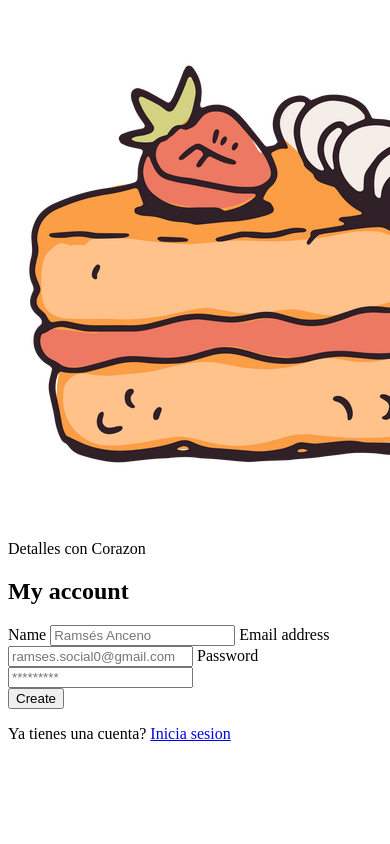
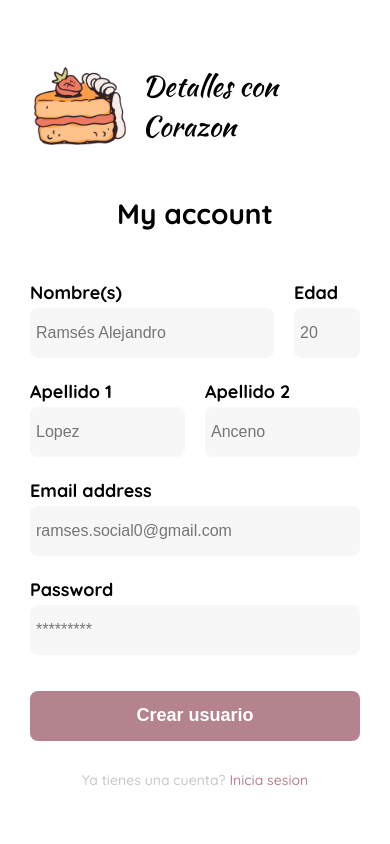
Before and after one commit to ramsceoskull/WEB, a PHP site: page /signup/ in a window 390 px wide; the page is wider, and only the part inside the window is pictured. Run offline with PHP 8.4, Linux system fonts and the light colour scheme.

Commit message:
Mobile design finished (signup page)

```diff
--- a/signup/index.html
+++ b/signup/index.html
@@ -9,6 +9,7 @@
 	<link href="https://fonts.googleapis.com/css2?family=Kaushan+Script&family=Poppins:ital,wght@0,100;0,200;0,300;0,400;0,500;0,600;0,700;0,800;0,900;1,100;1,200;1,300;1,400;1,500;1,600;1,700;1,800;1,900&display=swap" rel="stylesheet">
 	<link href="https://fonts.googleapis.com/css2?family=Poppins:ital,wght@0,100;0,200;0,300;0,400;0,500;0,600;0,700;0,800;0,900;1,100;1,200;1,300;1,400;1,500;1,600;1,700;1,800;1,900&display=swap" rel="stylesheet">
   <link href="https://fonts.googleapis.com/css2?family=Quicksand:wght@300;500;700&display=swap" rel="stylesheet">
+	<link rel="stylesheet" href="./style.css">
   <title>Registrate | Detalles con Corazon</title>
 </head>
 <body>
@@ -19,23 +20,42 @@
 		</div>
 		<h1 class="title">My account</h1>
 		<form action="../php/registerUser.php" method="post" class="form">
-			<div>
-				<label for="name" class="label">Name</label>
-				<input type="text" id="name" placeholder="Ramsés Anceno" class="input input-name">
+			<section class="split80">
+				<div>
+					<label for="name" class="label">Nombre(s)</label>
+					<input type="text" id="name" name="nombre" placeholder="Ramsés Alejandro" class="input input-name">
+				</div>
 
-				<label for="email" class="label">Email address</label>
-				<input type="email" id="email" placeholder="ramses.social0@gmail.com" class="input input-email">
+				<div>
+					<label for="age" class="label">Edad</label>
+					<input type="number" id="age" name="age" placeholder="20" class="input input-age">
+				</div>
+			</section>
 
-				<label for="password" class="label">Password</label>
-				<input type="password" id="password" placeholder="*********" class="input input-password">
-			</div>
+			<section class="split-half">
+				<div>
+					<label for="apellidoP" class="label">Apellido 1</label>
+					<input type="text" id="apellidoP" name="apellidoP" placeholder="Lopez" class="input input-lastname">
+				</div>
 
-			<input type="submit" value="Create" class="primary-button login-button">
+				<div>
+					<label for="apellidoM" class="label">Apellido 2</label>
+					<input type="text" id="apellidoM" name="apellidoM" placeholder="Anceno" class="input input-lastname">
+				</div>
+			</section>
+
+			<label for="email" class="label">Email address</label>
+			<input type="email" id="email" name="email" placeholder="ramses.social0@gmail.com" class="input input-email">
+
+			<label for="password" class="label">Password</label>
+			<input type="password" id="password" name="password" placeholder="*********" class="input input-password">
+
+			<input type="submit" value="Crear usuario" class="primary-button signup-button">
+			<p class="member">
+				<span>Ya tienes una cuenta?</span>
+				<a href="../login/">Inicia sesion</a>
+			</p>
 		</form>
-		<p class="account">
-			<span>Ya tienes una cuenta?</span>
-			<a href="../login/">Inicia sesion</a>
-		</p>
 	</section>
 </body>
 </html>
--- a/signup/style.css
+++ b/signup/style.css
@@ -42,78 +42,108 @@ body {
 	font-family: 'Quicksand', sans-serif;
 }
 
-.login {
+.form-container {
+	width: 100vw;
+	height: 100vh;
+	display: flex;
+	flex-direction: column;
+	justify-content: center;
+	align-items: center;
+	padding: 0 30px;
+}
+
+.logo-container {
+	display: flex;
+	justify-content: center;
+	align-items: center;
+}
+
+.logo-container>.logo {
+	height: 100px;
+}
+
+.logo-container>.logoName {
+	font-family: "Kaushan Script", cursive;
+	font-size: var(--title-h3);
+	margin-left: 12px;
+}
+
+.title {
+	font-size: var(--title-h3);
+	margin: 40px 0 50px;
+}
+
+.form {
 	width: 100%;
-	height: 100vh;
-	display: grid;
-	place-items: center;
-}
-.form-container {
-	display: grid;
-	grid-template-rows: auto 1fr auto;
-	width: 300px;
-}
-.logo {
-	width: 150px;
-	margin-bottom: 48px;
-	justify-self: center;
-	display: none;
-}
-.title {
-	font-size: var(--lg);
-	margin-bottom: 36px;
-	text-align: start;
-}
-.form {
 	display: flex;
 	flex-direction: column;
 }
-.form div {
+
+.split80, .split-half {
+	display: flex;
+	width: 100%;
+}
+.split80 > div, .split-half > div {
 	display: flex;
 	flex-direction: column;
 }
+.split80 > div:first-child {
+	width: calc(80% - 20px);
+	margin-right: 20px;
+}
+.split80>div:last-child {
+	width: 20%;
+}
+.split-half > div {
+	width: calc(50% - 10px);
+	/* margin-right: 20px; */
+}
+.split-half > div:last-child {
+	margin-left: 20px;
+}
+
 .label {
-	font-size: var(--sm);
+	font-size: 18rem;
 	font-weight: bold;
 	margin-bottom: 4px;
 }
+
 .input {
 	background-color: var(--text-input-field);
 	border: none;
 	border-radius: 8px;
-	height: 30px;
-	font-size: var(--md);
+	height: 50px;
+	font-size: var(--paragraphs);
 	padding: 6px;
-	margin-bottom: 12px;
-}
-.input-name,
-.input-email,
-.input-password {
 	margin-bottom: 22px;
 }
+
 .primary-button {
-	background-color: var(--hospital-green);
+	background-color: var(--color-primary);
 	border-radius: 8px;
 	border: none;
-	color: var(--white);
+	color: var(--just-white);
 	width: 100%;
-	cursor: pointer;
-	font-size: var(--md);
+	font-size: 18rem;
 	font-weight: bold;
 	height: 50px;
-	margin-bottom: 12px;
 }
-.login-button {
+
+.signup-button {
 	margin-top: 14px;
 	margin-bottom: 30px;
 }
 
-@media (max-width: 640px) {
-	.form-container {
-		height: 100%;
-	}
-	.form {
-		height: 100%;
-		justify-content: space-between;
-	}
+.member {
+	font-size: 14rem;
+	text-align: center;
 }
+
+.member span {
+	color: var(--just-grey);
+}
+
+.member a {
+	color: var(--color-primary);
+	text-decoration: none;
+}
```
